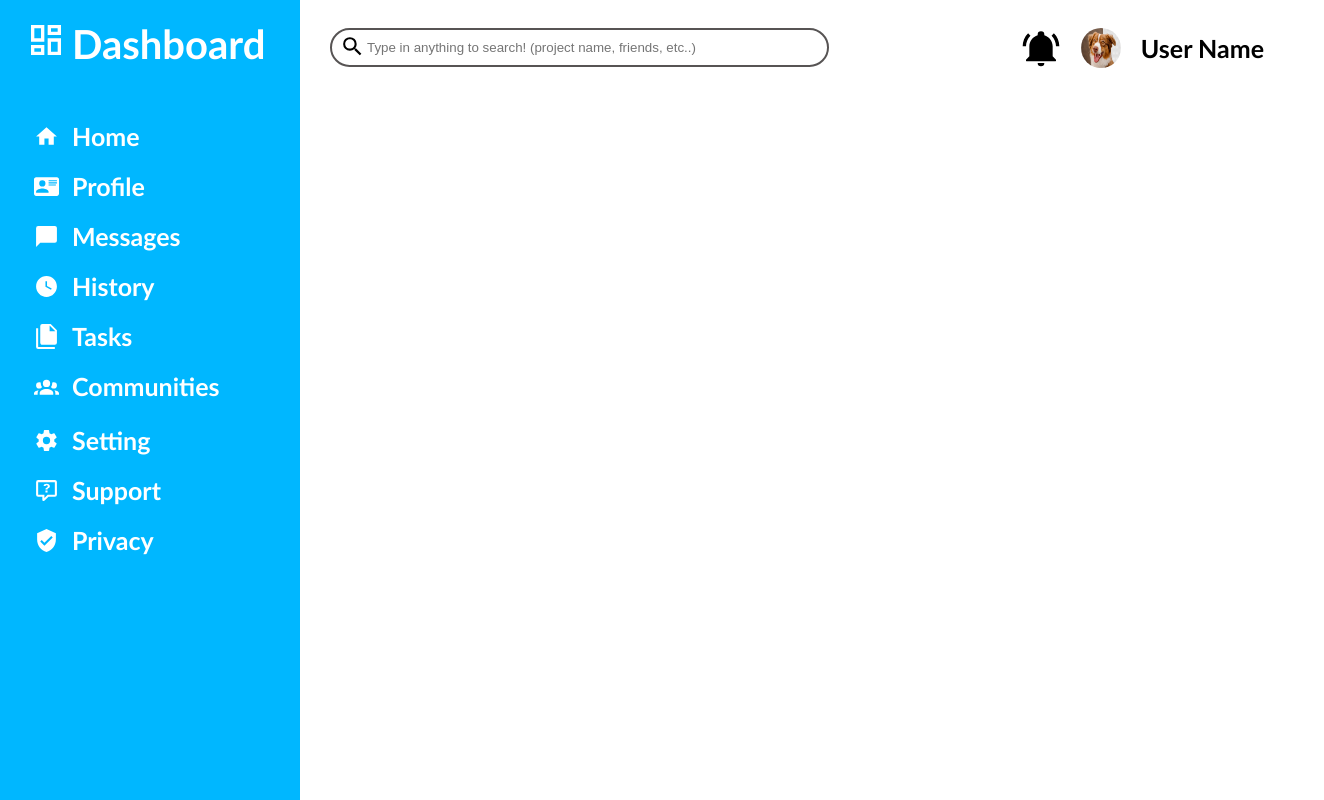
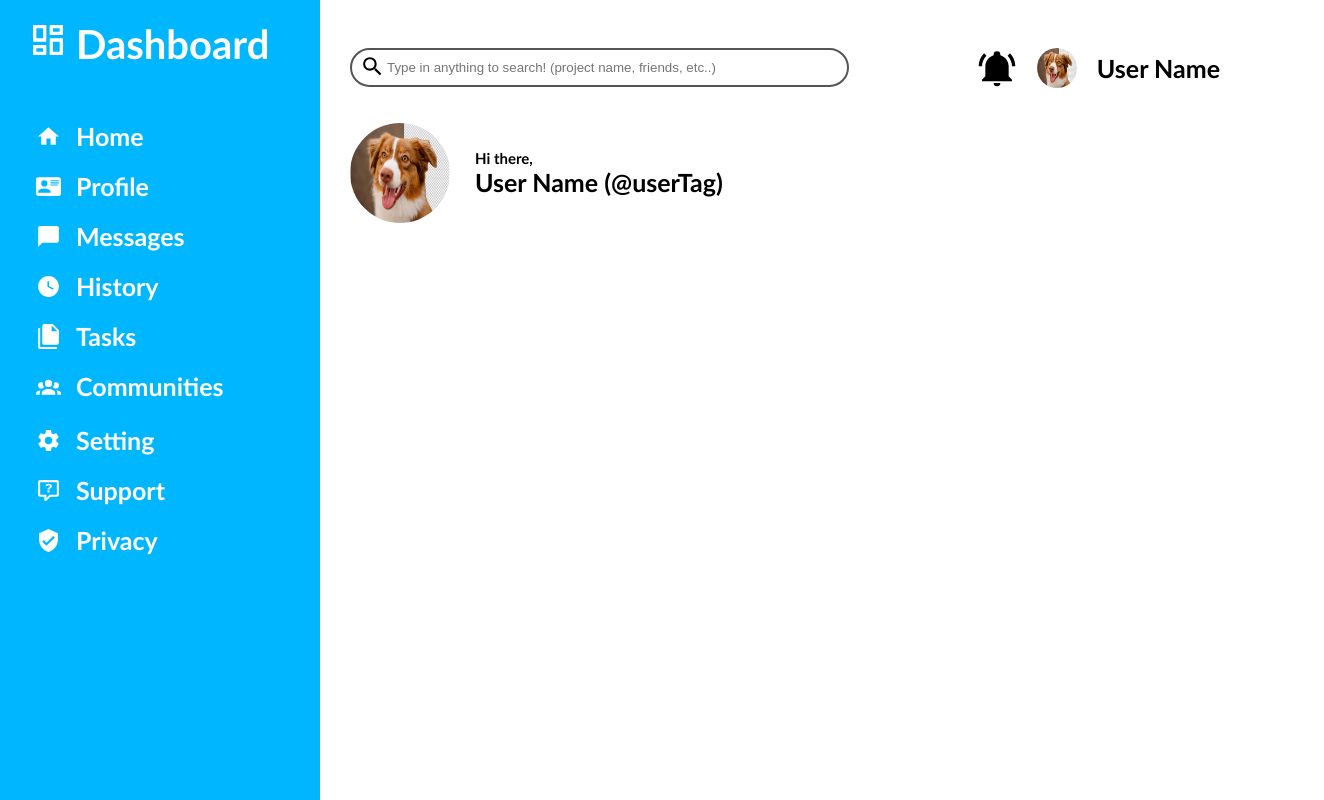
Before and after one commit to hibichyuu/admin-dashboard, a plain HTML site: page index.html in a window 1280 px wide. Shown: the whole page, 1324 px wide, since content can reach past the window. Drawn offline with Linux system fonts and the light colour scheme.

Commit message:
create user greeting and resize column widths

```diff
--- a/css/stylesheet.css
+++ b/css/stylesheet.css
@@ -1,6 +1,6 @@
 :root{
-    --header-min: 150px;
-    --dashboard-min: 300px;
+    --header-width: 240px;
+    --dashboard-width: 320px;
 
     font-family: 'Gill Sans', 'Gill Sans MT', Calibri, 'Trebuchet MS', sans-serif;
 }
@@ -15,13 +15,22 @@ body{
     margin: 0 0 0 0;
 }
 
+.small-text{
+    font-size: 15px;
+}
+
+.big-text{
+    font-size: 25px;
+}
+
 #container{
     height: 100%;
     width: 100%;
     min-height: 570px;
+    min-width: 1190px;;
     display: grid;
-    grid-template-columns: minmax(var(--dashboard-min), 20%) 55% 25%;
-    grid-template-rows: minmax(var(--header-min), 20%) 70% 10%;
+    grid-template-columns: var(--dashboard-width) 2fr 1fr;
+    grid-template-rows: var(--header-width) 7fr 1fr;
 }
 
 #dashboard{
@@ -136,5 +145,27 @@ body{
 #account-cont img{
     width: 40px;
     height: 40px;
+}
+
+.profilePic{
+    width: 40px;
+    height: 40px;
     border-radius: 50% 50%;
 }
+
+#greeting{
+    display: grid;
+    justify-items: left;
+    align-items: center;
+    grid-auto-flow: column;
+
+    gap: 25px;
+    font-weight: bold;
+
+    width: fit-content;
+}
+
+#greeting .profilePic{
+    width: 100px;
+    height: 100px;
+}
--- a/index.html
+++ b/index.html
@@ -60,17 +60,23 @@
         </div>
         <div id="header">
             <div id="searchbar-cont">
-                <form>
+                <form action="" method="">
                     <label for="searchbar"><img src="./imgs/icons/searchbarIcon.svg"></label>
                     <input type="text" name="search_inquiry" id="searchbar" placeholder="Type in anything to search! (project name, friends, etc..)">
                 </form>
             </div>
             <div id="account-cont">
                 <img src="./imgs/icons/notificationIcon.svg">
-                <img src="./imgs/userProfilePic.png">
+                <img src="./imgs/userProfilePic.png" class="profilePic">
                 <span>User Name</span>
             </div>
-            <div id="greeting"></div>
+            <div id="greeting">
+                <img src="./imgs/userProfilePic.png" class="profilePic">
+                <div>
+                    <div class="small-text">Hi there,</div>
+                    <div class="big-text">User Name (@userTag)</div>
+                </div>
+            </div>
             <div id="actions-cont"></div>
         </div>
     </div>
```
